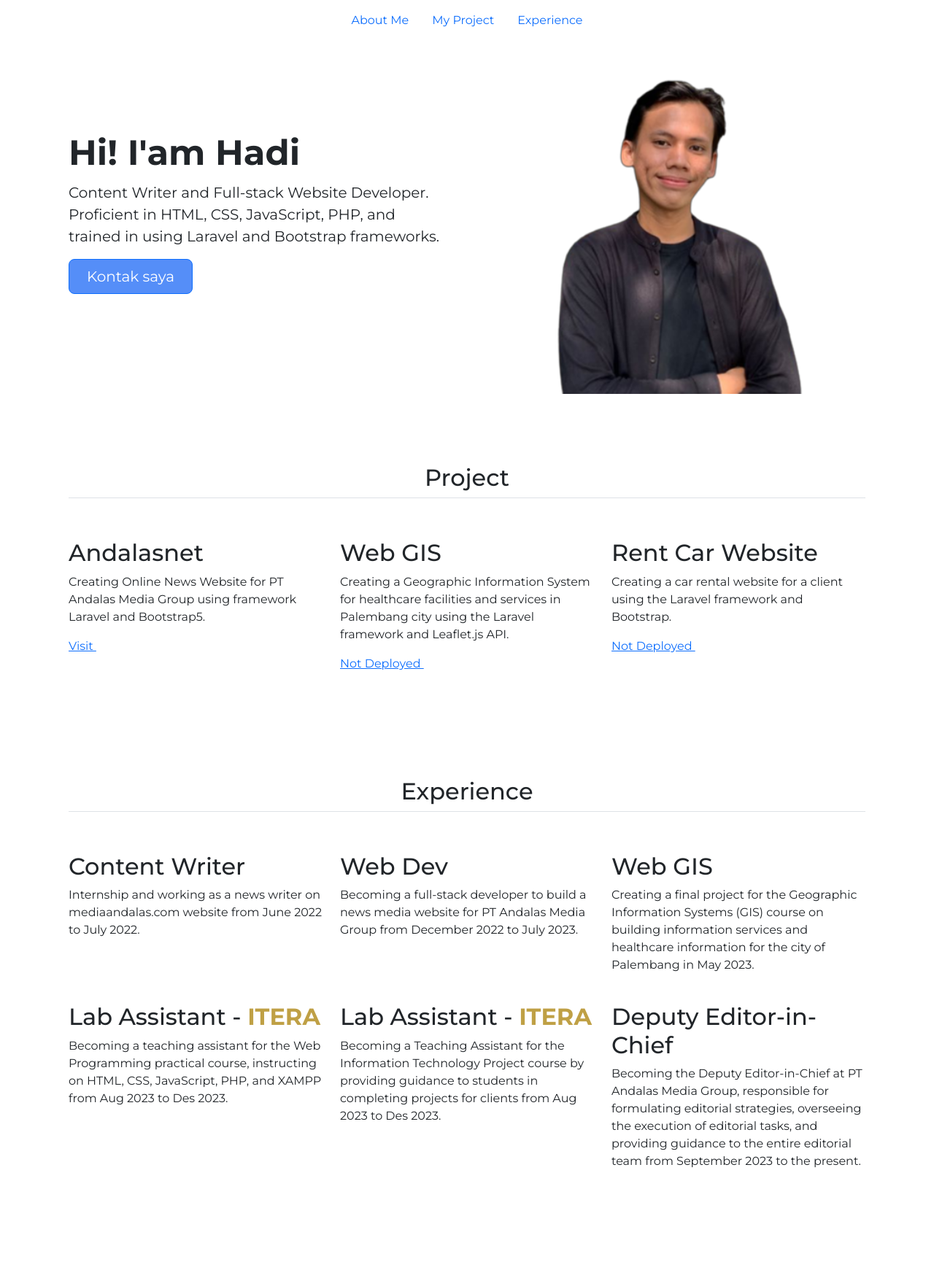
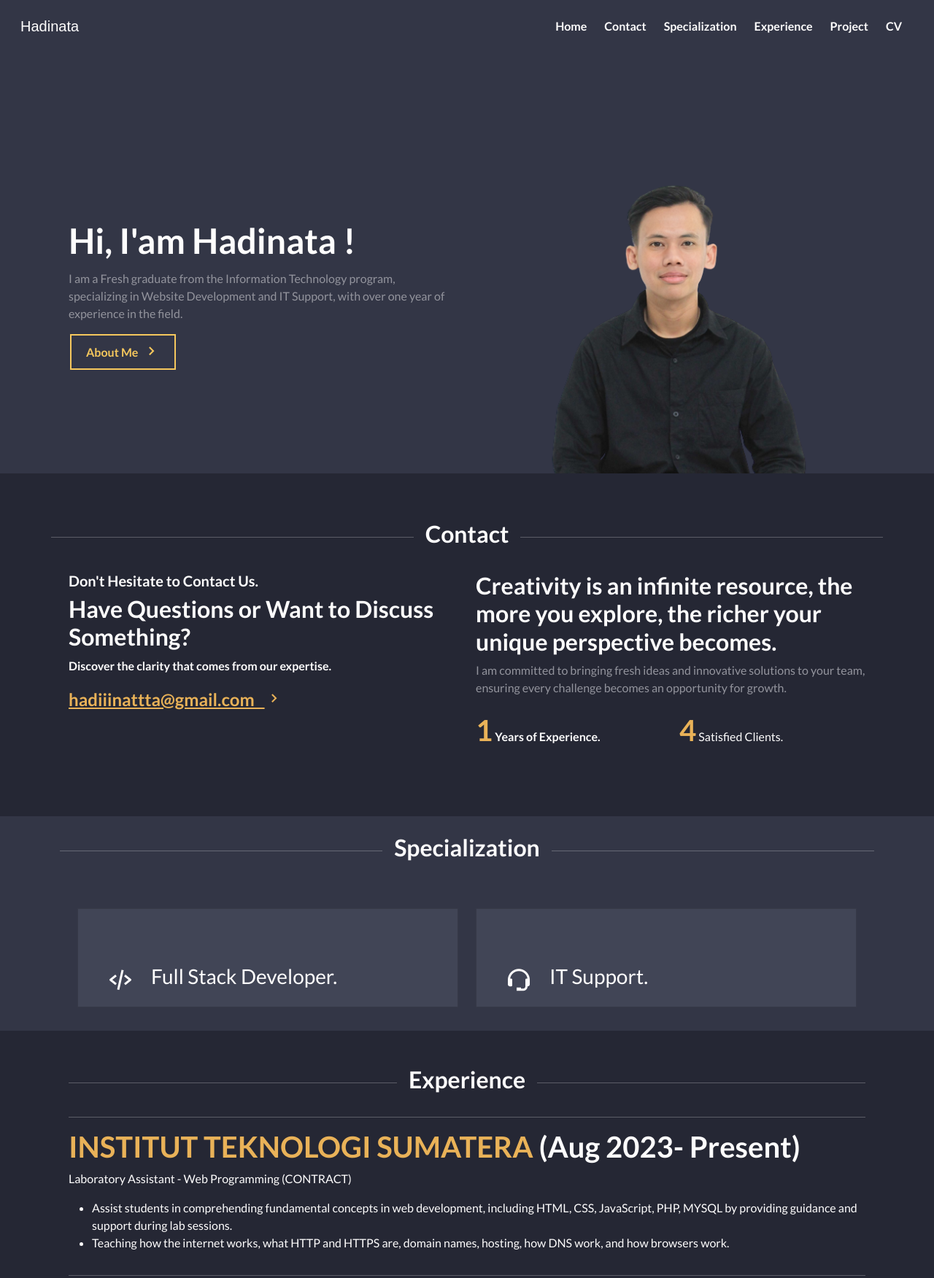
Before and after one commit to hadinatajenta/erenx1xx.github.io, a plain HTML site: page index.html in a window 1280 px wide. Shown: the top 1752 px of the page at 73% size. Before the commit the page ends 1716 px from the top, so only its background shows below. Drawn offline with nearby package versions, Linux system fonts and the light colour scheme; a web font is replaced by a local one.

Commit message:
new index html & add CV

```diff
--- a/index.html
+++ b/index.html
@@ -1,203 +1,316 @@
-<!DOCTYPE html>
+<!doctype html>
 <html lang="en">
+
 <head>
-    <title>Hadinata - Portofolio</title>
+  <title>Hadinata Jenta - Portofolio</title>
   <!-- Required meta tags -->
-    <meta charset="utf-8" />
-    <meta
-      name="viewport"
-      content="width=device-width, initial-scale=1, shrink-to-fit=no"
-    />
+  <meta charset="utf-8">
+  <meta name="viewport" content="width=device-width, initial-scale=1, shrink-to-fit=no">
+  <meta name="description" content="INSTITUT TEKNOLOGI SUMATERA HADINATA JENTA">
+  <meta name="keyword" content="INSTITUT TEKNOLOGI SUMATERA, HADINATA JENTA , ITERA">
+  <meta name="robots" content="index, follow">
+
 
   <!-- Bootstrap CSS v5.2.1 -->
-    <link
-      href="https://cdn.jsdelivr.net/npm/bootstrap@5.2.1/dist/css/bootstrap.min.css"
-      rel="stylesheet"
-      integrity="sha384-iYQeCzEYFbKjA/T2uDLTpkwGzCiq6soy8tYaI1GyVh/UjpbCx/TYkiZhlZB6+fzT"
-      crossorigin="anonymous"
-    />
+  <link href="https://cdn.jsdelivr.net/npm/bootstrap@5.2.1/dist/css/bootstrap.min.css" rel="stylesheet"
+    integrity="sha384-iYQeCzEYFbKjA/T2uDLTpkwGzCiq6soy8tYaI1GyVh/UjpbCx/TYkiZhlZB6+fzT" crossorigin="anonymous">
 
-    <!--CSS-->
-    <link rel="stylesheet" href="styles.css" />
+  <link rel="stylesheet" href="/assets/css/styles.css">
+  <link href='https://unpkg.com/boxicons@2.1.4/css/boxicons.min.css' rel='stylesheet'>
+
 </head>
 
 <body>
-    <header class="fixed-top">
-      <nav
-        id="navbar-example2"
-        class="navbar justify-content-center align-items-center navbar-light bg-white px-3"
-      >
-        <ul class="nav">
+  <header>
+    <nav class="navbar navbar-expand-lg p-3" id="scrollspy">
+      <div class="container-fluid d-flex justify-content-between align-items-center">
+        <a class="navbar-brand font" href="#">Hadinata</a>
+        <button class="navbar-toggler" type="button" data-bs-toggle="collapse" data-bs-target="#navbarSupportedContent"
+          aria-controls="navbarSupportedContent" aria-expanded="false" aria-label="Toggle navigation">
+          <span class="navbar-toggler-icon"></span>
+        </button>
+        <div class="collapse navbar-collapse" id="navbarSupportedContent">
+          <ul class="navbar-nav ms-auto mb-2 mb-lg-0">
             <li class="nav-item">
-            <a class="nav-link" href="#aboutme">About Me</a>
+              <a class="nav-link active" aria-current="page" href="#">Home</a>
+            </li>
+
+            <li class="nav-item">
+              <a class="nav-link " href="#contact">Contact</a>
             </li>
             <li class="nav-item">
-            <a class="nav-link" href="#project">My Project</a>
-          </li>
+              <a class="nav-link " href="#specializing">Specialization</a>
             </li>
             <li class="nav-item">
               <a class="nav-link" href="#exp">Experience</a>
             </li>
+            <li class="nav-item">
+              <a class="nav-link" href="#project">Project</a>
+            </li>
+            <li class="nav-item">
+              <a class="nav-link" href="CV_Hadinata Jenta - Full Stack Website Developer.pdf" download="">CV</a>
+            </li>
           </ul>
+        </div>
+      </div>
     </nav>
   </header>
+  <main>
+    <!--hero section-->
+    <div class="container col-xxl-8 px-4 " style="padding-top: 3rem;">
+      <div class="row flex-lg-row-reverse align-items-center g-5" style="padding-top: 3rem;">
+        <div class="col-10 col-sm-8 col-lg-6">
+          <img src="/assets/img/cv-removebg-preview.png" class="d-block mx-lg-auto img-fluid" alt="Bootstrap Themes"
+            width="500" height="300" loading="lazy">
+        </div>
+        <div class="col-lg-6">
+          <h1 class="display-5 fw-bold lh-1 mb-3">Hi, I'am Hadinata !</h1>
+          <p class=" text-secondary"> I am a Fresh graduate from the Information Technology program, specializing in
+            Website Development and IT Support, with over one year of experience in the field.</p>
+          <button class="button d-flex align-items-center">
+            About Me <i class='bx bx-chevron-right bx-sm'></i>
+          </button>
+        </div>
+      </div>
+    </div>
 
-    <main>
-      <div
-        class="container col-xxl-8 px-4 scrollspy-example"
-        data-bs-spy="scroll"
-        data-bs-target="#navbar-example2"
-        data-bs-offset="0"
-        tabindex="0"
-      >
-        <!--aboutme-->
-        <div
-          class="row flex-lg-row-reverse align-items-center g-5 py-5"
-          id="aboutme"
-        >
-          <div class="align-items-center col-10 col-sm-8 col-lg-6">
-            <img
-              src="myp.png"
-              class="d-block mx-lg-auto img-fluid"
-              alt="hadi"
-              width="500"
-              height="300"
-              loading="lazy"
-            />
+    <div class="scrollspy" ata-bs-spy="scroll" data-bs-target="#scrollspy" data-bs-root-margin="0px 0px -40%"
+      data-bs-smooth-scroll="true" class="scrollspy-example bg-body-tertiary p-3 rounded-2" tabindex="0">
+      <!--Contact & experience-->
+      <div class=" bg-dark w-full" id="contact">
+        <div class="container px-4 paddingtop">
+          <div class="d-flex align-items-center justify-content-center ">
+            <div class="flex-grow-1">
+              <hr>
             </div>
-          <div class="col-lg-6" id="scrollspyHeading1">
-            <h1 class="display-5 fw-bold lh-1 mb-3">Hi! I'am Hadi</h1>
-            <p class="lead">
-              Content Writer and Full-stack Website Developer. Proficient in
-              HTML, CSS, JavaScript, PHP, and trained in using Laravel and
-              Bootstrap frameworks.
-            </p>
-            <div class="d-grid gap-2 d-md-flex justify-content-md-start">
-              <button type="button" class="btn btn-primary btn-lg px-4 me-md-2">
-                Kontak saya
-              </button>
+            <span class="px-3 h2 fw-semibold">Contact</span>
+            <div class="flex-grow-1">
+              <hr>
+            </div>
+          </div>
+          <div class="row px-4">
+            <div class="col-md-6 my-4">
+              <!-- Left column content -->
+              <h5 class="fw-semibold">Don't Hesitate to Contact Us.</h5>
+              <h2 class="fw-semibold">Have Questions or Want to Discuss Something?</h2>
+              <p class="fw-semibold">Discover the clarity that comes from our expertise.</p>
+              <a href="mailto:hadiiinattta@gmail.com" class="email fw-bolder">hadiiinattta@gmail.com &nbsp; <i
+                  class='bx bx-chevron-right bx-sm email'></i></a>
+            </div>
+            <div class="col-md-6 my-4">
+              <!-- Right column content -->
+              <h2 class="fw-semibold">Creativity is an infinite resource, the more you explore, the richer your unique
+                perspective becomes.</h2>
+              <p class="text-secondary">I am committed to bringing fresh ideas and innovative solutions to your team,
+                ensuring every challenge becomes an opportunity for growth.</p>
+              <div class="row">
+                <div class="col">
+                  <span class="highlight fw-bold">1</span>
+                  <span class="highlight-subtext fw-semibold">Years of Experience.</span>
+                </div>
+                <div class="col">
+                  <span class="highlight fw-bold">4</span>
+                  <span class="highlight-subtext">Satisfied Clients.</span>
+                </div>
+              </div>
             </div>
           </div>
         </div>
       </div>
 
-      <!--Project-->
-      <div id="project">
-        <div class="container px-4 py-5" id="featured-3">
-          <h2 class="pb-2 border-bottom text-center">Project</h2>
-          <div
-            class="justify-content-center row g-4 py-5 row-cols-1 row-cols-lg-3"
-          >
-            <div class="feature col">
-              <h2>Andalasnet</h2>
-              <p>
-                Creating Online News Website for PT Andalas Media Group using
-                framework Laravel and Bootstrap5.
-              </p>
-              <a
-                href="https://andalasnet.com"
-                target="_blank"
-                class="icon-link disabled"
-              >
-                Visit
-                <svg class="bi" width="1em" height="1em">
-                  <use xlink:href="#chevron-right"></use>
-                </svg>
-              </a>
+      <!--Specialization-->
+      <div class="container" id="specializing">
+        <div class="d-flex align-items-center justify-content-center my-4">
+          <div class="flex-grow-1">
+            <hr>
           </div>
-            <div class="feature col">
-              <h2>Web GIS</h2>
-              <p>
-                Creating a Geographic Information System for healthcare
-                facilities and services in Palembang city using the Laravel
-                framework and Leaflet.js API.
-              </p>
-              <a href="#" class="icon-link">
-                Not Deployed
-                <svg class="bi" width="1em" height="1em">
-                  <use xlink:href="#chevron-right"></use>
-                </svg>
-              </a>
+          <span class="px-3 h2 fw-semibold">Specialization</span>
+          <div class="flex-grow-1">
+            <hr>
           </div>
-            <div class="feature col">
-              <h2>Rent Car Website</h2>
-              <p>
-                Creating a car rental website for a client using the Laravel framework and Bootstrap.
-              </p>
-              <a href="#" class="icon-link">
-                Not Deployed
-                <svg class="bi" width="1em" height="1em">
-                  <use xlink:href="#chevron-right"></use>
-                </svg>
-              </a>
+        </div>
+
+        <div class="row p-4">
+          <div class="col-12 col-md-6 my-2">
+            <div class="rounded-0 card card-hitam h-100">
+              <div class="card-body">
+                <div class="d-flex flex-column flex-md-row align-items-center px-4">
+                  <i class='bx bx-code-alt bx-md'></i>
+                  <h3 class="card-title ms-md-4 mt-2 mt-md-0 text-center text-md-start">Full Stack Developer.</h3>
+                </div>
+              </div>
+            </div>
+          </div>
+          <div class="col-12 col-md-6 my-2">
+            <div class="rounded-0 card card-hitam h-100">
+              <div class="card-body">
+                <div class="d-flex flex-column flex-md-row align-items-center px-4">
+                  <i class='bx bx-support bx-md'></i>
+                  <h3 class="card-title ms-md-4 mt-2 mt-md-0 text-center text-md-start">IT Support.</h3>
+                </div>
+              </div>
             </div>
           </div>
         </div>
       </div>
 
       <!--Experience-->
-      <div id="exp">
-        <div class="container px-4 py-5" id="featured-3">
-          <h2 class="pb-2 border-bottom text-center">Experience</h2>
-          <div
-            class="justify-content-start row g-4 py-5 row-cols-1 row-cols-lg-3"
-          >
-            <div class="feature col">
-              <h2>Content Writer</h2>
-              <p>
-                Internship and working as a news writer on mediaandalas.com website from June 2022 to July 2022.
-              </p>
-
+      <div class="bg-dark w-full" id="exp">
+        <div class="container p-4">
+          <div class="d-flex align-items-center justify-content-center my-4 ">
+            <div class="flex-grow-1">
+              <hr>
             </div>
-            <div class="feature col">
-              <h2>Web Dev</h2>
-              <p>
-                Becoming a full-stack developer to build a news media website for PT Andalas Media Group from December 2022 to July 2023.
-              </p>
+            <span class="px-3 h2 fw-semibold">Experience</span>
+            <div class="flex-grow-1">
+              <hr>
+            </div>
+          </div>
+          <hr>
+          <div class="row">
+            <div class="col-md-12">
+              <h3 class="highlight fw-semibold">INSTITUT TEKNOLOGI SUMATERA <span>(Aug 2023- Present)</span></h3>
+              <p>Laboratory Assistant - Web Programming (CONTRACT)</p>
+              <ul>
+                <li>Assist students in comprehending fundamental concepts in web development, including HTML, CSS,
+                  JavaScript, PHP, MYSQL by providing guidance and support during lab sessions.</li>
+                <li>Teaching how the internet works, what HTTP and HTTPS are, domain names, hosting, how DNS work, and
+                  how
+                  browsers work.</li>
+              </ul>
+            </div>
+          </div>
+          <hr>
+          <div class="row">
+            <div class="col-md-12">
+              <h3 class="highlight fw-semibold">INSTITUT TEKNOLOGI SUMATERA <span>(Aug 2023- Present)</span></h3>
+              <p>Laboratory Assistant - Information Technology Project (CONTRACT)</p>
+              <ul>
+                <li>Providing guidance to students on how to establish relationships with clients and execute
+                  information
+                  system projects for clients using Agile (Scrum) / Modified Waterfall approaches.</li>
+                <li>Leading the development team in implementing Agile principles to enhance efficiency and flexibility
+                  in
+                  software development.</li>
+                <li>Generating regular progress reports to both clients and company management.</li>
+              </ul>
+            </div>
+          </div>
+          <hr>
+          <div class="row">
+            <div class="col-md-12">
+              <h3 class="highlight fw-semibold">PT ANDALAS MEDIA GROUP <span>(Dec 2022 - Jul 2023)</span></h3>
+              <p>FULL STACK DEVELOPER - STAFF CONTRACT</p>
+              <ul>
+                <li>
+                  Developing an online news website using Laravel framework and Bootstrap 5.
+                </li>
+                <li>
+                  Implementing the Modified Waterfall software development methodology.
+                </li>
+                <li>
+                  Deploying and maintaining the website.
+                </li>
+              </ul>
+            </div>
+          </div>
+          <hr>
+          <div class="row">
+            <div class="col-md-12">
+              <h3 class="highlight fw-semibold">PT ANDALAS MEDIA GROUP <span>(June 2022 - July 2022)</span></h3>
+              <p>Content Writer - Intern</p>
+              <ul>
+                <li>
+                  Create news articles on the Andalas Media Website
+                </li>
+                <li>
+                  Make news in accordance with the rules of the journalistic code of ethics
+                </li>
+                <li>
+                  Working together with the editorial team and reporters
+                </li>
+              </ul>
+            </div>
+          </div>
+        </div>
       </div>
 
-            <div class="feature col">
-              <h2>Web GIS</h2>
-              <p>
-                Creating a final project for the Geographic Information Systems (GIS) course on building information services and healthcare information for the city of Palembang in May 2023.
-              </p>
+      <div class="container p-4" id="project">
+        <div class="d-flex align-items-center justify-content-center my-4 ">
+          <div class="flex-grow-1">
+            <hr>
           </div>
-            <div class="feature col">
-              <h2>Lab Assistant - <strong style="color: #bfa045;">ITERA</strong></h2>
-              <p>
-                Becoming a teaching assistant for the Web Programming practical course, instructing on HTML, CSS, JavaScript, PHP, and XAMPP from Aug 2023 to Des 2023.
-              </p>
+          <span class="px-3 h2 fw-semibold">Project</span>
+          <div class="flex-grow-1">
+            <hr>
           </div>
-            <div class="feature col">
-              <h2>Lab Assistant - <strong style="color:#bfa045;">ITERA</strong></h2>
-              <p>
-                Becoming a Teaching Assistant for the Information Technology Project course by providing guidance to students in completing projects for clients from Aug 2023 to Des 2023.
-              </p>
         </div>
-            <div class="feature col">
-              <h2>Deputy Editor-in-Chief</h2>
-              <p>
-                Becoming the Deputy Editor-in-Chief at PT Andalas Media Group, responsible for formulating editorial strategies, overseeing the execution of editorial tasks, and providing guidance to the entire editorial team from September 2023 to the present.
-              </p>
+        <div class="row row-cols-1 row-cols-md-3 row-cols-lg-3 g-4">
+          <div class="col">
+            <div class="card h-100 bg-dark p-4">
+              <img src="/assets/img/WEBGIS.png" alt="webgis" class="card-img-top rounded-2">
+              <div class="card-body ">
+                <div class="card-title">Geographic Information System (GIS) for Mapping Health Service Buildings in the
+                  City of Palembang. </div>
+              </div>
+              <div class="card-footer">
+                <a href="https://github.com/hadinatajenta/TUBES-SIG" class="btn btn-primary">Github</a>
+              </div>
+            </div>
+          </div>
+          <div class="col">
+            <div class="card h-100 bg-dark p-4">
+              <img src="/assets/img/NEWS.png" alt="news" class="card-img-top rounded-2">
+              <div class="card-body">
+                <div class="card-title">Information System for Online News Media Based on Website - Andalasnet.com</div>
+              </div>
+              <div class="card-footer">
+                <a href="https://github.com/hadinatajenta/media-andalas" class="btn btn-primary">Github</a>
+              </div>
+            </div>
+          </div>
+          <div class="col">
+            <div class="card h-100 bg-dark p-4">
+              <img src="/assets/img/NGO.png" alt="news" class="card-img-top rounded-2">
+              <div class="card-body">
+                <div class="card-title">Information System for Non-Governmental Organization for LSM BASMI in Central
+                  Lampung. (On-going)</div>
+              </div>
+              <div class="card-footer">
+                <a href="https://github.com/hadinatajenta/TUBES-SIG" class="btn btn-primary disabled">Github</a>
+              </div>
+            </div>
           </div>
         </div>
       </div>
     </div>
   </main>
-    <footer>
-      <!-- place footer here -->
+  <!-- Footer -->
+  <footer class="text-center text-lg-start  text-muted">
+
+    <section class="p-4 pt-0">
+      <div class="row">
+        <div class="col-md-6 m-auto">
+          <p class="text-center text-md-left">
+            <small class="text-wrap">
+              &copy; 2023 Hadinata Jenta. All rights reserved.
+            </small>
+          </p>
+        </div>
+      </div>
+    </section>
+    <!-- Section: Text -->
   </footer>
+  <!-- Footer -->
+
   <!-- Bootstrap JavaScript Libraries -->
-    <script
-      src="https://cdn.jsdelivr.net/npm/@popperjs/core@2.11.6/dist/umd/popper.min.js"
-      integrity="sha384-oBqDVmMz9ATKxIep9tiCxS/Z9fNfEXiDAYTujMAeBAsjFuCZSmKbSSUnQlmh/jp3"
-      crossorigin="anonymous"
-    ></script>
+  <script src="https://cdn.jsdelivr.net/npm/@popperjs/core@2.11.6/dist/umd/popper.min.js"
+    integrity="sha384-oBqDVmMz9ATKxIep9tiCxS/Z9fNfEXiDAYTujMAeBAsjFuCZSmKbSSUnQlmh/jp3" crossorigin="anonymous">
+    </script>
 
-    <script
-      src="https://cdn.jsdelivr.net/npm/bootstrap@5.2.1/dist/js/bootstrap.min.js"
-      integrity="sha384-7VPbUDkoPSGFnVtYi0QogXtr74QeVeeIs99Qfg5YCF+TidwNdjvaKZX19NZ/e6oz"
-      crossorigin="anonymous"
-    ></script>
+  <script src="https://cdn.jsdelivr.net/npm/bootstrap@5.2.1/dist/js/bootstrap.min.js"
+    integrity="sha384-7VPbUDkoPSGFnVtYi0QogXtr74QeVeeIs99Qfg5YCF+TidwNdjvaKZX19NZ/e6oz" crossorigin="anonymous">
+    </script>
 </body>
+
 </html>
```
Also changed, not shown: 1 other file. Lines whose indentation alone changed are shown as unchanged.
